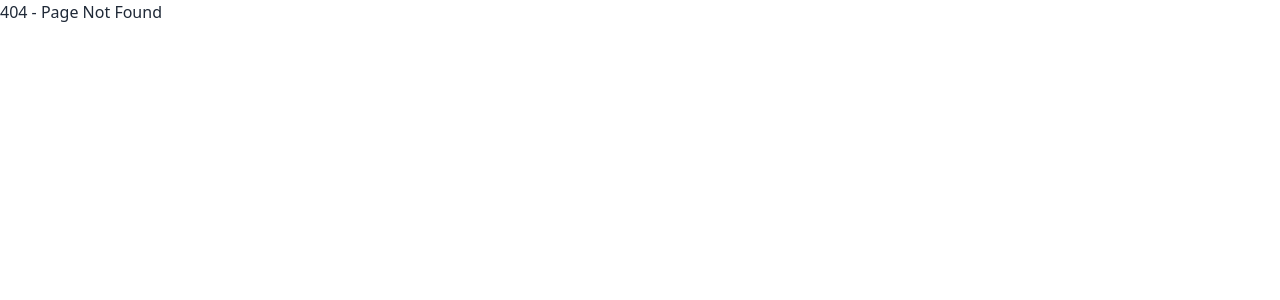
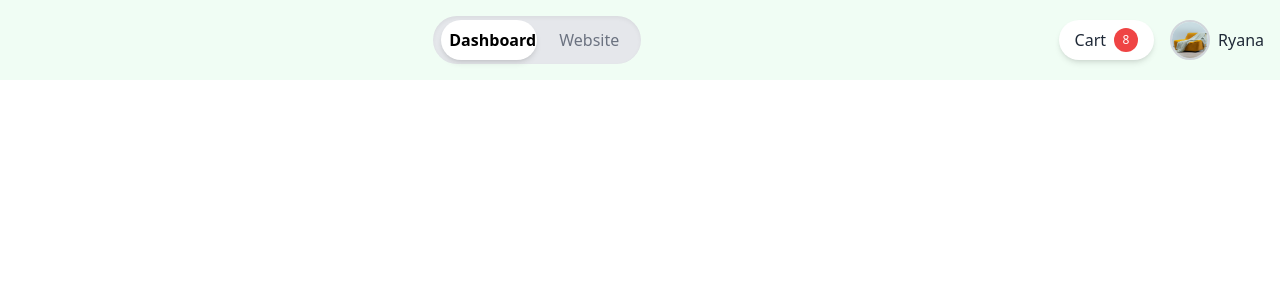
Before and after one commit to MahmoudHussien7/Bella-priv, a React (Vite) app: page /dashboard in a window 1280 px wide. Before the commit this address had no page. Shown: the top 300 px of the page. Built offline with nearby package versions, Linux system fonts and the light colour scheme.

Commit message:
feat: :sparkles: build Admin Navbar

```diff
--- /dev/null
+++ b/src/Admin/Components/AdminNavbar.jsx
@@ -0,0 +1,73 @@
+import { useState } from "react";
+import About1 from "../../assets/Images/about1.jpg";
+import { useNavigate } from "react-router-dom";
+
+const AdminNavbar = () => {
+  const [selectedTab, setSelectedTab] = useState("Dashboard"); // Default to "Dashboard"
+  const navigate = useNavigate();
+  const handleNavigation = (tab) => {
+    setSelectedTab(tab);
+    navigate(tab === "Dashboard" ? "/dashboard" : "/");
+  };
+
+  return (
+    <nav className="bg-green-50 p-4 flex justify-between items-center">
+
+      <div></div>
+
+      {/* Middle: UI Toggle Button */}
+      <div className="relative bg-gray-200 rounded-full shadow-inner flex items-center justify-center w-52 h-12">
+        {/* Active Indicator */}
+        <div
+          className={`absolute rounded-full transition-all duration-300 w-24 h-10 m-1 ${
+            selectedTab === "Dashboard" ? "left-1 bg-white shadow-md" : "left-28 bg-white shadow-md"
+          }`}
+        />
+        {/* Dashboard Button */}
+        <button
+          onClick={() => handleNavigation("Dashboard")}
+          className={`z-10 w-1/2 px-4 py-2 rounded-full focus:outline-none transition-all duration-300 ${
+            selectedTab === "Dashboard"
+              ? "text-black font-semibold"
+              : "text-gray-500"
+          }`}
+        >
+          Dashboard
+        </button>
+        {/* Website Button */}
+        <button
+          onClick={() => handleNavigation("Website")}
+          className={`z-10 w-1/2 px-4 py-2 rounded-full focus:outline-none transition-all duration-300 ${
+            selectedTab === "Website"
+              ? "text-black font-semibold"
+              : "text-gray-500"
+          }`}
+        >
+          Website
+        </button>
+      </div>
+
+      {/* Right Side: Profile Info */}
+      <div className="flex items-center space-x-4">
+        <div className="relative">
+          <button className="flex items-center bg-white rounded-full px-4 py-2 shadow-md focus:outline-none">
+            <span className="mr-2">Cart</span>
+            <span className="bg-red-500 text-white rounded-full w-6 h-6 flex items-center justify-center text-xs">
+              8
+            </span>
+          </button>
+        </div>
+        <div className="flex items-center">
+          <img
+            src={About1}
+            alt="Ryana"
+            className="w-10 h-10 rounded-full border-2 border-gray-300"
+          />
+          <span className="ml-2">Ryana</span>
+        </div>
+      </div>
+    </nav>
+  );
+};
+
+export default AdminNavbar;
--- /dev/null
+++ b/src/Admin/Pages/Dashboard.jsx
@@ -0,0 +1,12 @@
+import React from 'react'
+import AdminNavbar from '../Components/AdminNavbar'
+
+function Dashboard() {
+  return (
+    <div>
+      <AdminNavbar/>
+    </div>
+  )
+}
+
+export default Dashboard
--- a/src/main.jsx
+++ b/src/main.jsx
@@ -13,6 +13,7 @@ import ProductDetails from "./User/Pages/ProductDetails";
 import Shop from "./User/Pages/Shop";
 import Cart from "./User/Pages/Cart";
 import Checkout from "./User/Pages/Checkout";
+import Dashboard from "./Admin/Pages/Dashboard";
 
 const root = createRoot(document.getElementById("root"));
 root.render(
@@ -29,6 +30,7 @@ root.render(
         <Route path="/contactUs" element={<Register />} />
         <Route path="/cart" element={<Cart />} />
         <Route path="/checkout" element={<Checkout />} />
+        <Route path="/dashboard" element={<Dashboard />} />
 
         <Route path="*" element={<h1>404 - Page Not Found</h1>} />
       </Routes>
```
